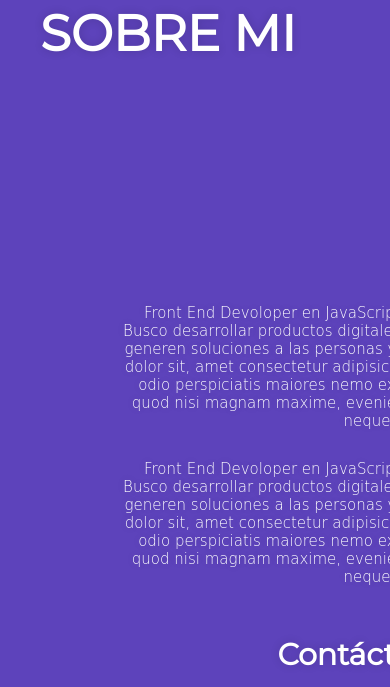
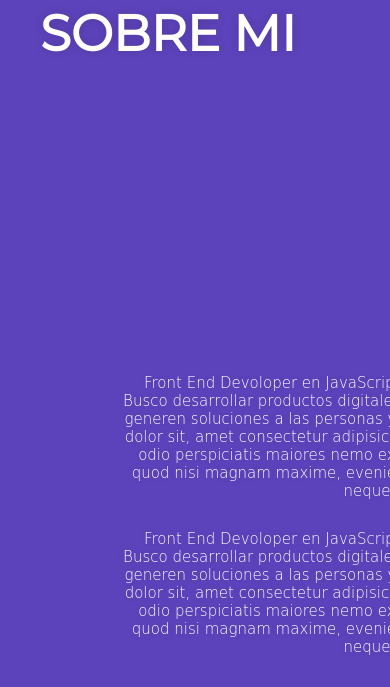
Before and after one commit to verenisseeyzaguirre/vere, a plain HTML site: page index.html in a window 390 px wide. Shown: the part 3097-3784 px from the top of the page. Drawn offline with Linux system fonts and the light colour scheme; a web font is replaced by a local one.

Commit message:
margin in about2

```diff
--- a/styles.css
+++ b/styles.css
@@ -317,7 +317,7 @@ img {
         flex-direction: column;
         justify-content: center;
         align-items: center;
-        margin-top: 150px;
+        margin: 220px 0;
     }
     .linksContainers {
         display: none;
```
